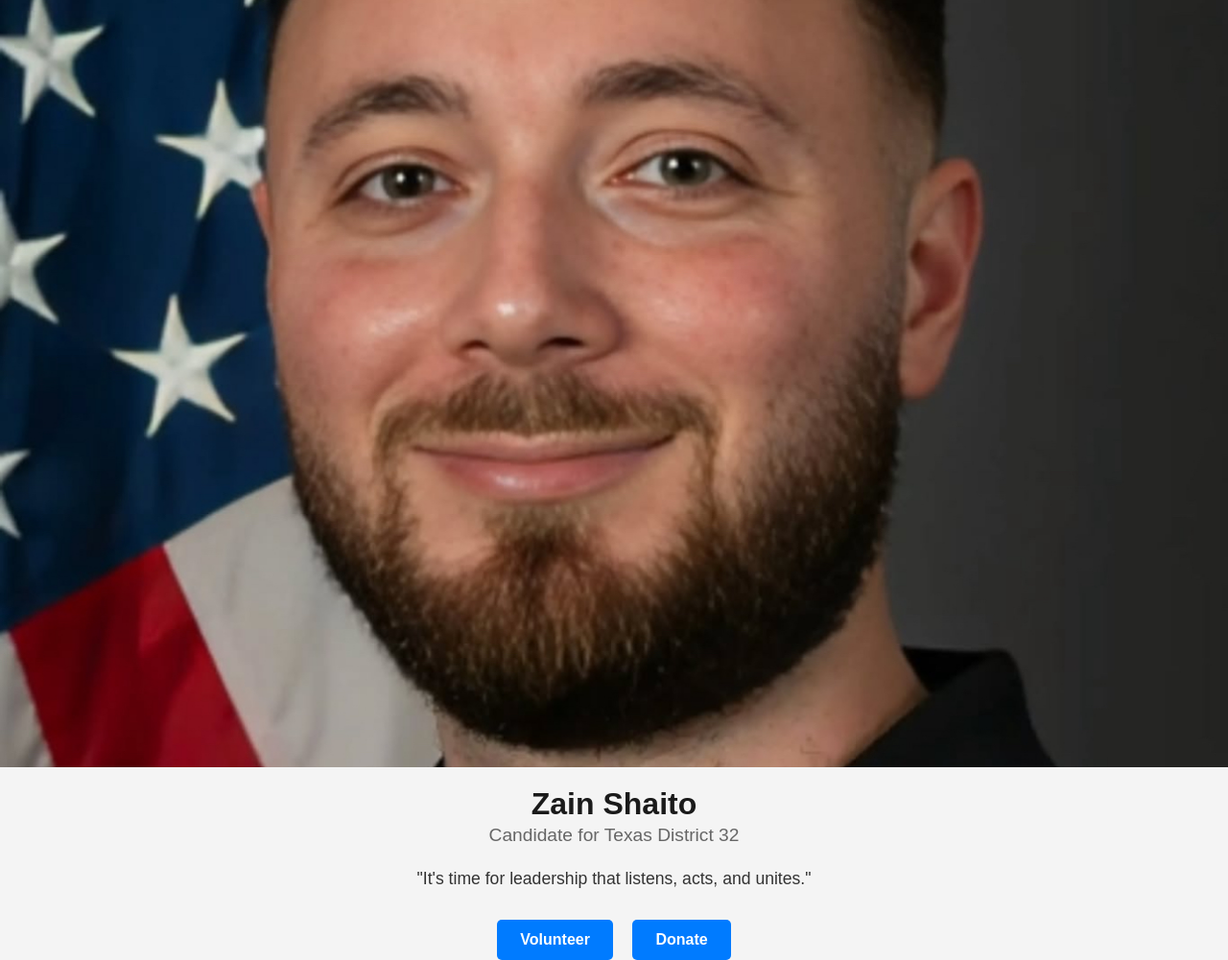
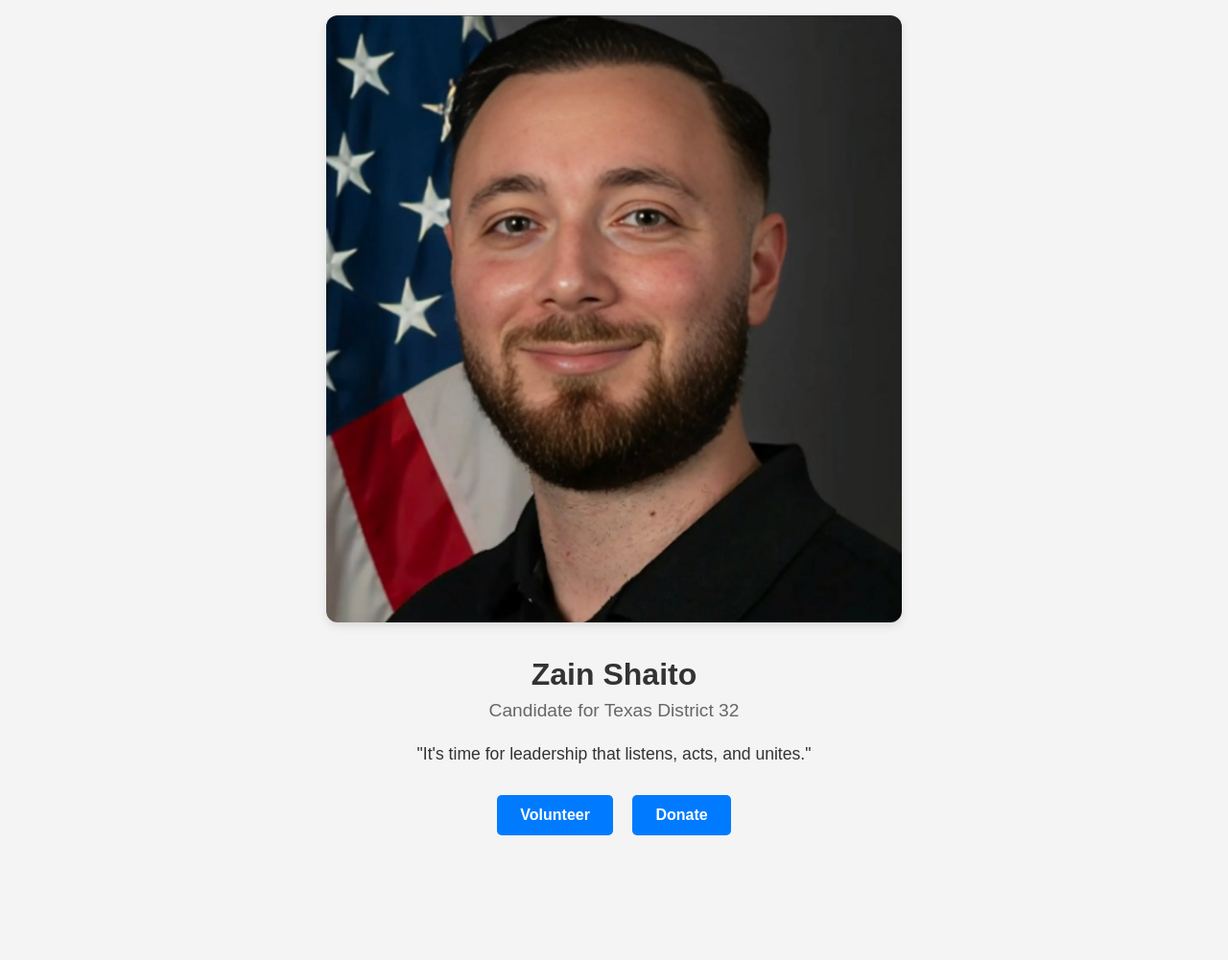
Before and after one commit to Sean1712/Zain-Shaito, a plain HTML site: page index.html in a window 1280 px wide. Shown: the whole page at 96% size. After the commit the page ends 919 px from the top, so only its background shows below. Drawn offline with Linux system fonts and the light colour scheme.

Commit message:
Update index.html

```diff
--- a/index.html
+++ b/index.html
@@ -11,23 +11,26 @@
       background-color: #f4f4f4;
       text-align: center;
       color: #333;
+      padding-bottom: 2rem;
     }
 
-    .hero {
-      position: relative;
+    .container {
+      max-width: 600px;
+      margin: 0 auto;
+      padding: 1rem;
     }
 
-    .hero img {
+    img {
       width: 100%;
       height: auto;
-      max-height: 100vh;
-      object-fit: cover;
+      border-radius: 12px;
+      box-shadow: 0 4px 10px rgba(0,0,0,0.1);
+      margin-bottom: 1.5rem;
     }
 
-    .name {
+    h1 {
       font-size: 2rem;
-      margin: 1rem 0 0.2rem;
-      color: #1a1a1a;
+      margin: 0.5rem 0;
     }
 
     .title {
@@ -38,13 +41,9 @@
 
     .quote {
       font-size: 1.1rem;
-      margin: 0 auto;
+      margin: 0 auto 2rem;
       padding: 0 1rem;
       max-width: 500px;
-    }
-
-    .buttons {
-      margin-top: 2rem;
     }
 
     .buttons a {
@@ -64,11 +63,9 @@
   </style>
 </head>
 <body>
-  <div class="hero">
+  <div class="container">
     <img src="IMG_2480.jpg" alt="Zain Shaito">
-  </div>
-  <div class="content">
-    <h1 class="name">Zain Shaito</h1>
+    <h1>Zain Shaito</h1>
     <div class="title">Candidate for Texas District 32</div>
     <p class="quote">"It's time for leadership that listens, acts, and unites."</p>
 
```
